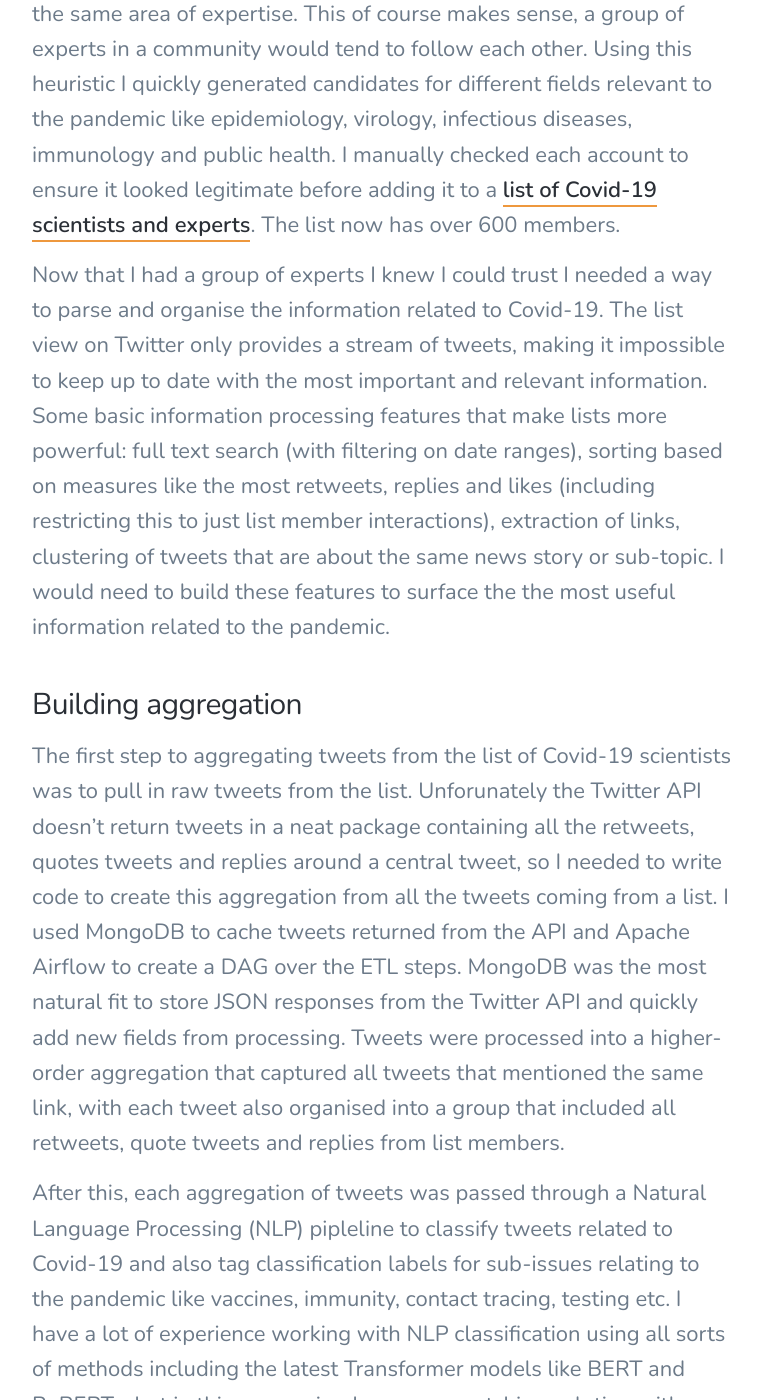
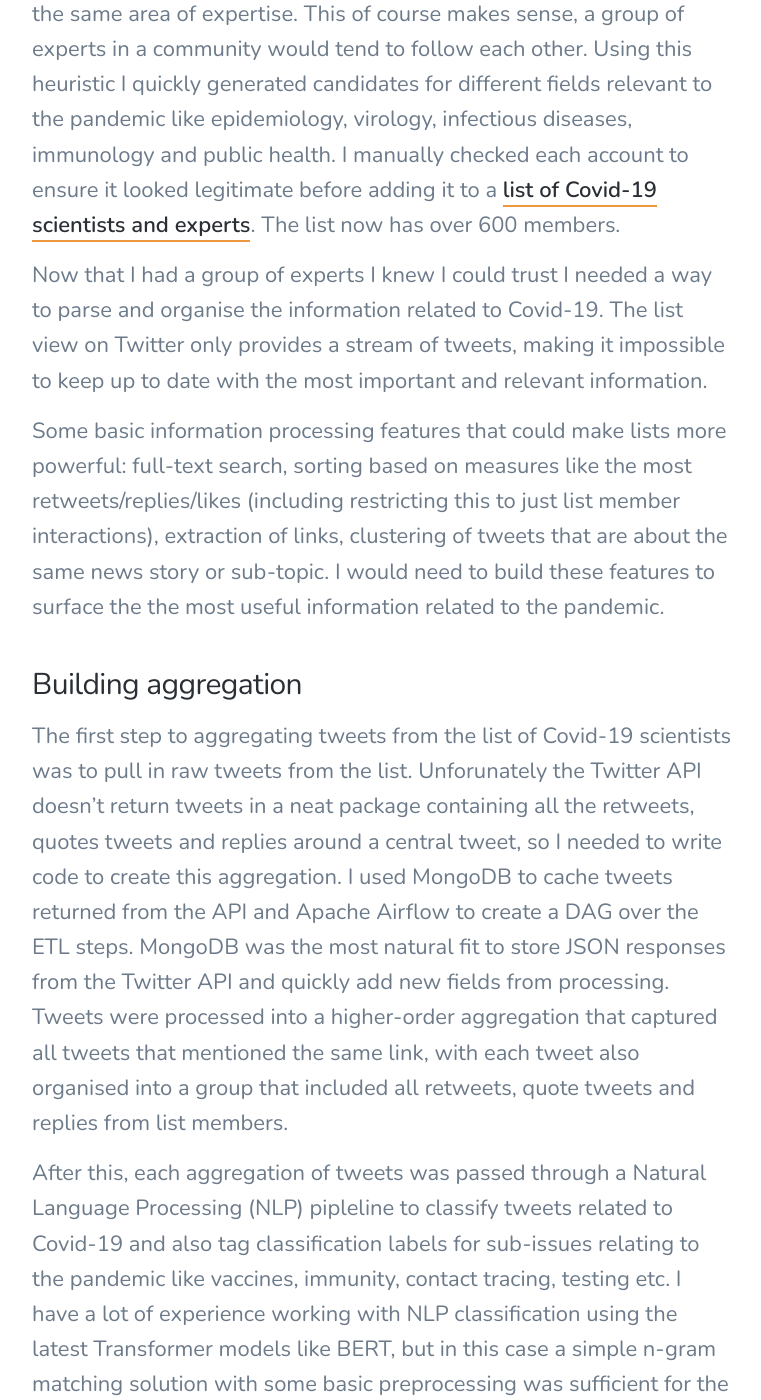
Before and after one commit to bhavikm/bhavikm.github.io, a Jekyll site: the page built from _projects/2020-12-20-covid-expert-tweets.md, in a window 1280 px wide and 1400 px high, scrolled down 2772 px. Shown: the whole window, without its empty margins (258-1019 px from the left). Built offline with Jekyll 4.4.1, drawn with Linux system fonts in a browser that asks for light colours; nearby versions of some CDN libraries; some of the changed text lies outside the part shown.

Commit message:
update covid project page

```diff
--- a/_projects/2020-12-20-covid-expert-tweets.md
+++ b/_projects/2020-12-20-covid-expert-tweets.md
@@ -34,15 +34,17 @@ We can group users on Twitter with lists. Lists on Twitter are very under-develo
 
 Using the Twitter API I experimented with various ways of exploring a community of experts. Starting with a small group of 'starter' experts I found that the accounts that most of this group followed that also followed back a larger percentage of the starter group tended to be in the same area of expertise. This of course makes sense, a group of experts in a community would tend to follow each other. Using this heuristic I quickly generated candidates for different fields relevant to the pandemic like epidemiology, virology, infectious diseases, immunology and public health. I manually checked each account to ensure it looked legitimate before adding it to a <a href="https://twitter.com/i/lists/1290732445008982016">list of Covid-19 scientists and experts</a>. The list now has over 600 members.
 
-Now that I had a group of experts I knew I could trust I needed a way to parse and organise the information related to Covid-19. The list view on Twitter only provides a stream of tweets, making it impossible to keep up to date with the most important and relevant information. Some basic information processing features that make lists more powerful: full text search (with filtering on date ranges), sorting based on measures like the most retweets, replies and likes (including restricting this to just list member interactions), extraction of links, clustering of tweets that are about the same news story or sub-topic. I would need to build these features to surface the the most useful information related to the pandemic.
+Now that I had a group of experts I knew I could trust I needed a way to parse and organise the information related to Covid-19. The list view on Twitter only provides a stream of tweets, making it impossible to keep up to date with the most important and relevant information.
+
+Some basic information processing features that could make lists more powerful: full-text search, sorting based on measures like the most retweets/replies/likes (including restricting this to just list member interactions), extraction of links, clustering of tweets that are about the same news story or sub-topic. I would need to build these features to surface the the most useful information related to the pandemic.
 
 
 ### Building aggregation
 
 
-The first step to aggregating tweets from the list of Covid-19 scientists was to pull in raw tweets from the list. Unforunately the Twitter API doesn't return tweets in a neat package containing all the retweets, quotes tweets and replies around a central tweet, so I needed to write code to create this aggregation from all the tweets coming from a list. I used MongoDB to cache tweets returned from the API and Apache Airflow to create a DAG over the ETL steps. MongoDB was the most natural fit to store JSON responses from the Twitter API and quickly add new fields from processing. Tweets were processed into a higher-order aggregation that captured all tweets that mentioned the same link, with each tweet also organised into a group that included all retweets, quote tweets and replies from list members.
+The first step to aggregating tweets from the list of Covid-19 scientists was to pull in raw tweets from the list. Unforunately the Twitter API doesn't return tweets in a neat package containing all the retweets, quotes tweets and replies around a central tweet, so I needed to write code to create this aggregation. I used MongoDB to cache tweets returned from the API and Apache Airflow to create a DAG over the ETL steps. MongoDB was the most natural fit to store JSON responses from the Twitter API and quickly add new fields from processing. Tweets were processed into a higher-order aggregation that captured all tweets that mentioned the same link, with each tweet also organised into a group that included all retweets, quote tweets and replies from list members.
 
-After this, each aggregation of tweets was passed through a Natural Language Processing (NLP) pipleline to classify tweets related to Covid-19 and also tag classification labels for sub-issues relating to the pandemic like vaccines, immunity, contact tracing, testing etc. I have a lot of experience working with NLP classification using all sorts of methods including the latest Transformer models like BERT and RoBERTa, but in this case a simple n-gram matching solution with some basic preprocessing was sufficient for the first version.
+After this, each aggregation of tweets was passed through a Natural Language Processing (NLP) pipleline to classify tweets related to Covid-19 and also tag classification labels for sub-issues relating to the pandemic like vaccines, immunity, contact tracing, testing etc. I have a lot of experience working with NLP classification using the latest Transformer models like BERT, but in this case a simple n-gram matching solution with some basic preprocessing was sufficient for the first version.
 
 The final step was to create full-text search index over all the tweets. I used the excellent <a href="https://whoosh.readthedocs.io/en/latest/intro.html">Whoosh</a> library to create a fast and easy index in Python. This offered more features than just using full-text search in MongoDB and was a way more lightweight option compared to something like <a href="https://www.elastic.co/">Elasticsearch</a>.
 
```
